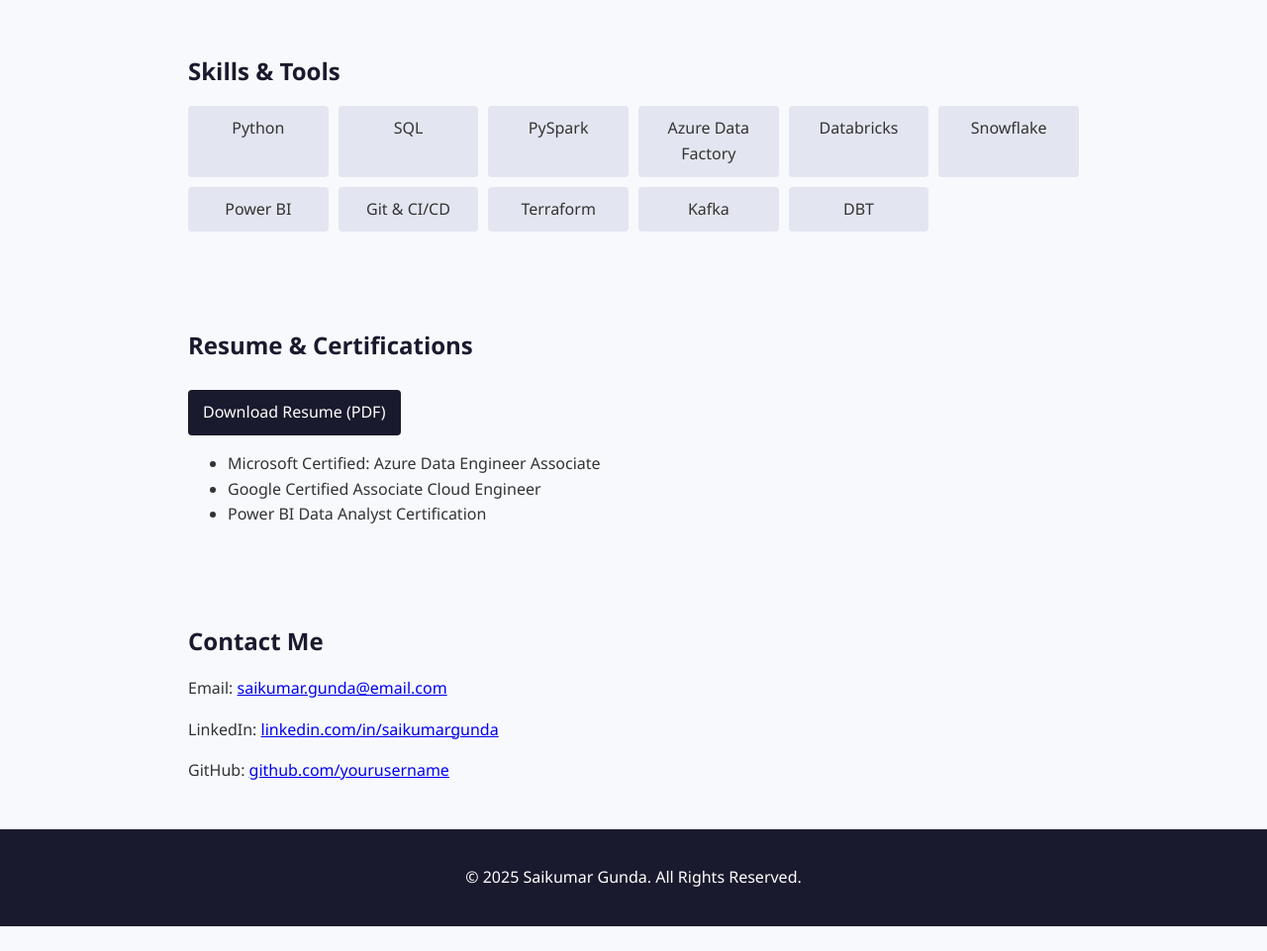
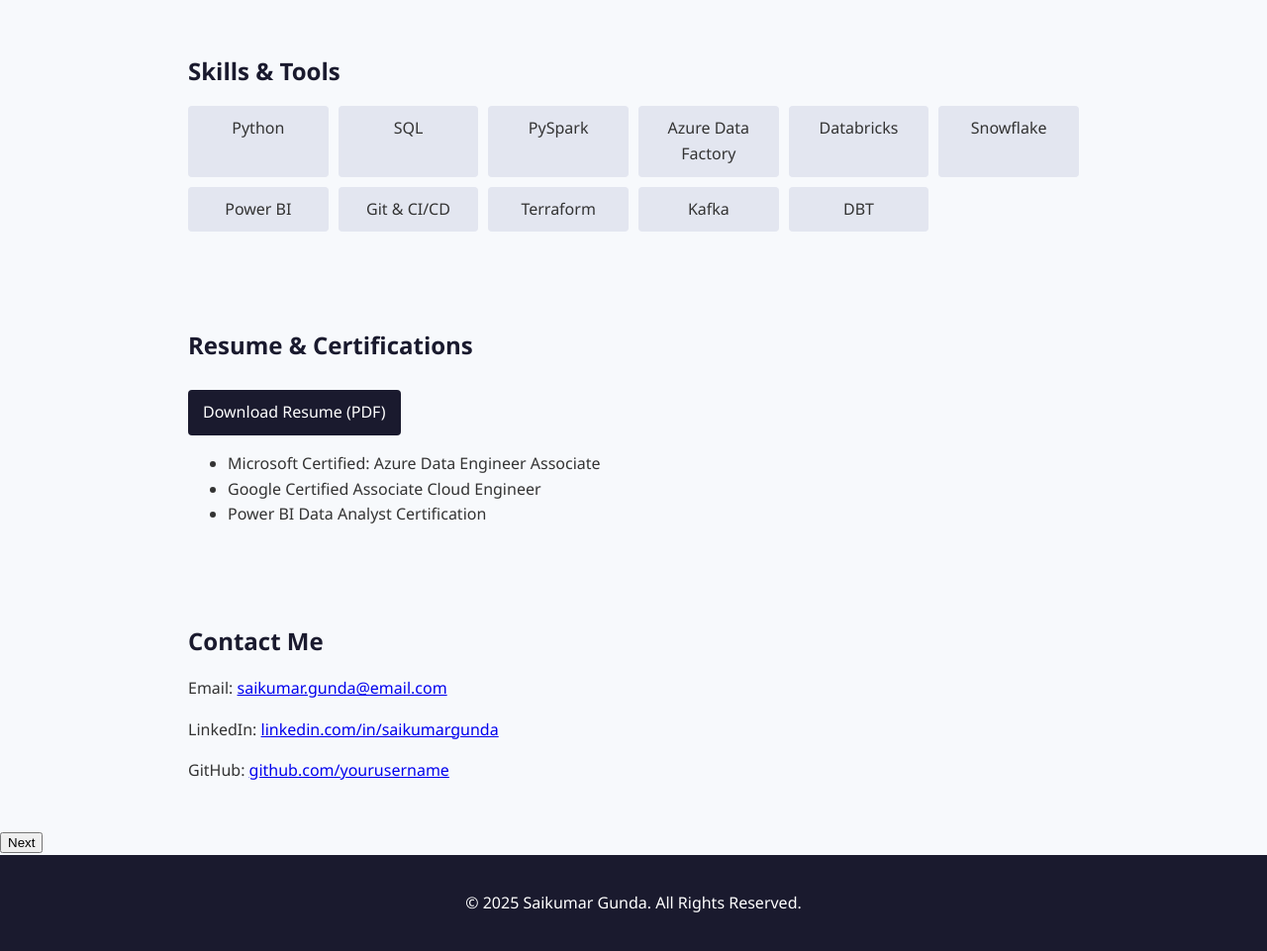
Before and after one commit to saikumar70/saikumar70.github.io, a plain HTML site: page index.html in a window 1280 px wide. Shown: the part 1089-2050 px from the top of the page at 99% size. Before the commit the page ends 2025 px from the top, so only its background shows below. Drawn offline with Linux system fonts and the light colour scheme.

Commit message:
adding a button to navigate to the next page.

```diff
--- a/index.html
+++ b/index.html
@@ -144,6 +144,9 @@
     <p>GitHub: <a href="https://github.com/yourusername" target="_blank">github.com/yourusername</a></p>
   </section>
 
+  <a href="index_2.html">
+  <button>Next</button>
+</a>
   <footer>
     <p>© 2025 Saikumar Gunda. All Rights Reserved.</p>
   </footer>
```
